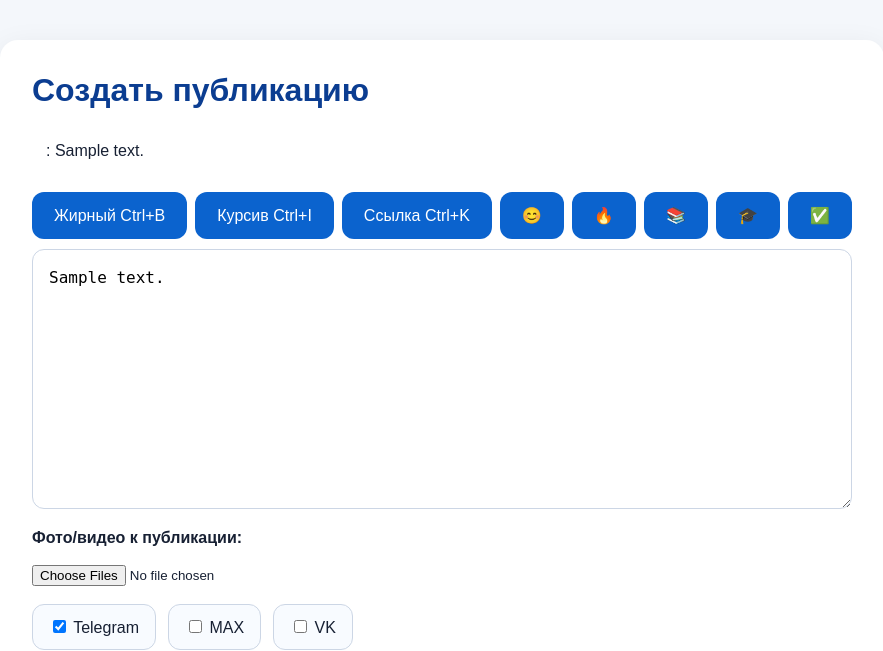
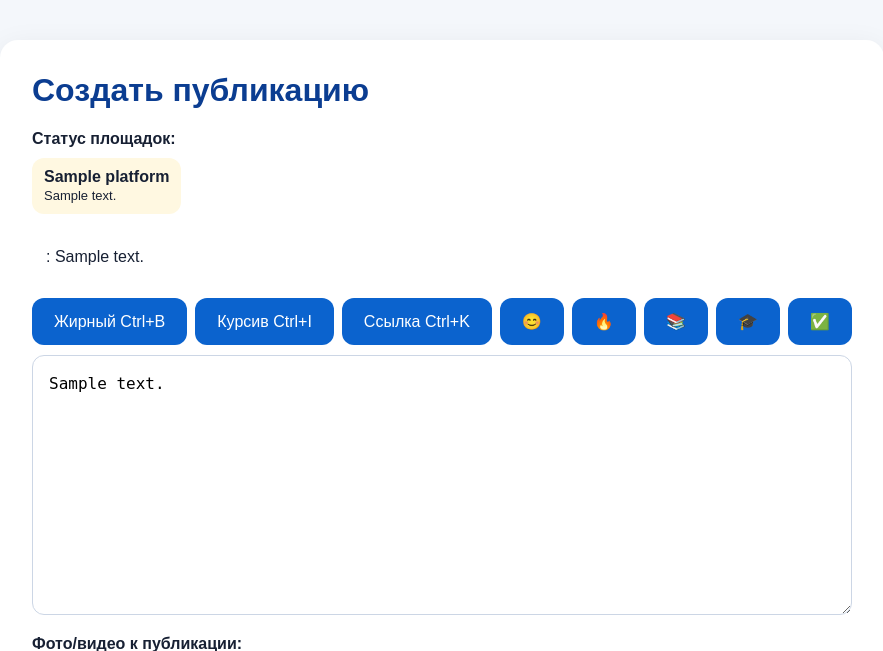
Before and after one commit to chidori31/university-news-crossposter, a FastAPI app: template app/templates/create_post.html in a window 1280 px wide. Shown: the top 651 px of the page, without its empty margins (198-1081 px from the left). Run offline with FastAPI, Linux system fonts and the light colour scheme; the template is opened without the code that fills it: most values are stand-ins (such as "Sample title", 1, 10 or a date in 2020).

Commit message:
Add platform publishing restrictions

```diff
--- a/app/main.py
+++ b/app/main.py
@@ -18,6 +18,10 @@
     get_scheduled_post,
     save_scheduled_post,
     update_scheduled_post,
+)
+from app.services.platform_rules import (
+    get_platform_statuses,
+    validate_platform_before_publish,
 )
 from app.services.scheduler import shutdown_scheduler, start_scheduler
 from app.services.telegram_client import TelegramClient
@@ -61,6 +65,7 @@
             "results": None,
             "text": None,
             "selected_platforms": ["telegram"],
+            "platform_statuses": get_platform_statuses(),
         },
     )
 
@@ -136,6 +141,7 @@
                 "results": results,
                 "text": text,
                 "selected_platforms": selected_platforms,
+                "platform_statuses": get_platform_statuses(),
             },
         )
 
@@ -147,72 +153,105 @@
         })
     else:
         if "telegram" in selected_platforms:
-            try:
-                telegram = TelegramClient()
-                telegram_text = prepare_html_text(text)
+            allowed, validation_message = validate_platform_before_publish(
+                "telegram",
+                media_files_data,
+            )
 
-                await telegram.send_post(
-                    telegram_text,
-                    media_files_data,
-                    parse_mode="HTML",
-                )
-
+            if not allowed:
                 results.append({
                     "platform": "Telegram",
-                    "message": "публикация успешно отправлена",
-                    "type": "success",
+                    "message": validation_message,
+                    "type": "warning",
                 })
-            except Exception as error:
-                results.append({
-                    "platform": "Telegram",
-                    "message": f"ошибка отправки: {error}",
-                    "type": "error",
-                })
+            else:
+                try:
+                    telegram = TelegramClient()
+                    telegram_text = prepare_html_text(text)
+
+                    await telegram.send_post(
+                        telegram_text,
+                        media_files_data,
+                        parse_mode="HTML",
+                    )
+
+                    results.append({
+                        "platform": "Telegram",
+                        "message": "публикация успешно отправлена",
+                        "type": "success",
+                    })
+                except Exception as error:
+                    results.append({
+                        "platform": "Telegram",
+                        "message": f"ошибка отправки: {error}",
+                        "type": "error",
+                    })
 
         if "max" in selected_platforms:
-            try:
-                max_client = MaxClient()
-                max_text = prepare_html_text(text)
+            allowed, validation_message = validate_platform_before_publish(
+                "max",
+                media_files_data,
+            )
 
-                await max_client.send_post(
-                    max_text,
-                    media_files_data,
-                    text_format="html",
-                )
-
+            if not allowed:
                 results.append({
                     "platform": "MAX",
-                    "message": "публикация успешно отправлена",
-                    "type": "success",
+                    "message": validation_message,
+                    "type": "warning",
                 })
-            except Exception as error:
-                results.append({
-                    "platform": "MAX",
-                    "message": f"ошибка отправки: {error}",
-                    "type": "error",
-                })
+            else:
+                try:
+                    max_client = MaxClient()
+                    max_text = prepare_html_text(text)
+
+                    await max_client.send_post(
+                        max_text,
+                        media_files_data,
+                        text_format="html",
+                    )
+
+                    results.append({
+                        "platform": "MAX",
+                        "message": "публикация успешно отправлена",
+                        "type": "success",
+                    })
+                except Exception as error:
+                    results.append({
+                        "platform": "MAX",
+                        "message": f"ошибка отправки: {error}",
+                        "type": "error",
+                    })
 
         if "vk" in selected_platforms:
-            try:
-                vk_client = VkClient()
-                vk_text = strip_html_formatting(text)
+            allowed, validation_message = validate_platform_before_publish(
+                "vk",
+                media_files_data,
+            )
 
-                if media_files_data:
-                    await vk_client.send_text_with_photos(vk_text, media_files_data)
-                else:
+            if not allowed:
+                results.append({
+                    "platform": "VK",
+                    "message": validation_message,
+                    "type": "warning",
+                })
+            else:
+                try:
+                    vk_client = VkClient()
+                    vk_text = strip_html_formatting(text)
+
                     await vk_client.send_text(vk_text)
 
-                results.append({
-                    "platform": "VK",
-                    "message": "публикация успешно отправлена",
-                    "type": "success",
-                })
-            except Exception as error:
-                results.append({
-                    "platform": "VK",
-                    "message": f"ошибка отправки: {error}",
-                    "type": "error",
-                })
+                    results.append({
+                        "platform": "VK",
+                        "message": "публикация успешно отправлена",
+                        "type": "success",
+                    })
+                except Exception as error:
+                    results.append({
+                        "platform": "VK",
+                        "message": f"ошибка отправки: {error}",
+                        "type": "error",
+                    })
 
     return templates.TemplateResponse(
         request=request,
@@ -221,6 +260,7 @@
             "results": results,
             "text": text,
             "selected_platforms": selected_platforms,
+            "platform_statuses": get_platform_statuses(),
         },
     )
 
@@ -239,6 +279,7 @@
         name="scheduled_posts.html",
         context={
             "posts": posts,
+            "platform_statuses": get_platform_statuses(),
         },
     )
 
@@ -264,6 +305,7 @@
                 "post": None,
                 "status": "Публикация не найдена",
                 "status_type": "error",
+                "platform_statuses": get_platform_statuses(),
             },
         )
 
@@ -277,6 +319,7 @@
                 "post": post,
                 "status": "Редактировать можно только отложенные публикации",
                 "status_type": "error",
+                "platform_statuses": get_platform_statuses(),
             },
         )
 
@@ -287,6 +330,7 @@
             "post": post,
             "status": None,
             "status_type": None,
+            "platform_statuses": get_platform_statuses(),
         },
     )
 
@@ -324,6 +368,7 @@
                 "post": post,
                 "status": "Редактировать можно только отложенные публикации",
                 "status_type": "error",
+                "platform_statuses": get_platform_statuses(),
             },
         )
 
@@ -339,6 +384,7 @@
                 "post": post,
                 "status": "Выбери хотя бы одну площадку",
                 "status_type": "error",
+                "platform_statuses": get_platform_statuses(),
             },
         )
 
@@ -386,6 +432,7 @@
             "post": updated_post,
             "status": "Публикация обновлена",
             "status_type": None,
+            "platform_statuses": get_platform_statuses(),
         },
     )
 
--- a/app/templates/create_post.html
+++ b/app/templates/create_post.html
@@ -329,7 +329,25 @@
 <body>
     <div class="container">
         <h1>Создать публикацию</h1>
-        <form method="post" action="/create" enctype="multipart/form-data" onsubmit="return confirmPublication();">
+            {% if platform_statuses %}
+                <div style="margin: 14px 0 22px 0;">
+                    <b>Статус площадок:</b>
+
+                    <div style="display: flex; gap: 10px; flex-wrap: wrap; margin-top: 10px;">
+                        {% for platform in platform_statuses %}
+                            <div style="padding: 10px 12px; border-radius: 12px; background:
+                                {% if platform.status == 'ready' %}#e8f5e9
+                                {% elif platform.status == 'warning' %}#fff8e1
+                                {% else %}#ffebee
+                                {% endif %};">
+                                <b>{{ platform.name }}</b><br>
+                                <span style="font-size: 13px;">{{ platform.message }}</span>
+                            </div>
+                        {% endfor %}
+                    </div>
+                </div>
+            {% endif %}
+                <form method="post" action="/create" enctype="multipart/form-data" onsubmit="return confirmPublication();">
             {% if results %}
                 <div class="results">
                     {% for result in results %}
```
Also changed, not shown: app/services/platform_rules.py (added, +53 -0 lines).
